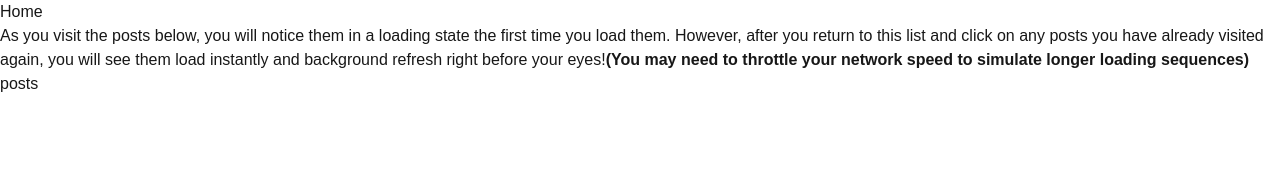
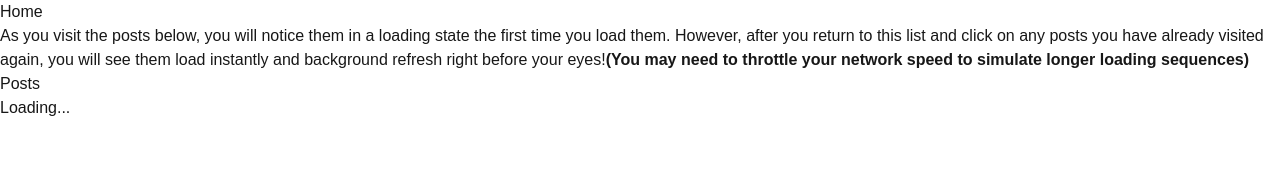
Before and after one commit to mgomesdev/tanstack-query-react-query, a Next.js app: page /react-basic in a window 1280 px wide. Shown: the top 170 px of the page. Built offline with nearby package versions, Linux system fonts and the light colour scheme.

Commit message:
test: anotando proximos passos

```diff
--- a/src/app/react-basic/components/Post.tsx
+++ b/src/app/react-basic/components/Post.tsx
@@ -1,3 +1,5 @@
+"use client";
+
 import { usePost } from "../hooks/usePost";
 
 export interface PostProps {
@@ -22,9 +24,9 @@ function Post({ postID, setPostID }: PostProps) {
             <span>Error: {error.message}</span>
          ) : (
             <>
-               <h1>{data.title}</h1>
+               <h1>{data[0].title}</h1>
                <div>
-                  <p>{data.body}</p>
+                  <p>{data[0].body}</p>
                </div>
                <div>{isFetching ? "Background Updating..." : " "}</div>
             </>
--- a/src/app/react-basic/components/Posts.tsx
+++ b/src/app/react-basic/components/Posts.tsx
@@ -1,23 +1,16 @@
+"use client";
+
 import { useQueryClient } from "@tanstack/react-query";
 import React from "react";
 import PostSchema from "../schemas/PostSchema";
-
-interface UsePostsReturn {
-   status: string;
-   data: Array<PostSchema>;
-   error: {
-      message?: string;
-   };
-   isFetching: boolean;
-}
+import { usePosts } from "../hooks/usePosts";
 
 interface PostsProps {
    setPostID: React.Dispatch<React.SetStateAction<number>>;
-   usePostsTemp: UsePostsReturn;
 }
 
-async function Posts({ setPostID, usePostsTemp }: PostsProps) {
-   const { status, data, error, isFetching } = usePostsTemp;
+function Posts({ setPostID }: PostsProps) {
+   const { status, data, error, isFetching } = usePosts();
 
    return (
       <div>
@@ -32,7 +25,7 @@ async function Posts({ setPostID, usePostsTemp }: PostsProps) {
                <>
                   <div>
                      {data.map((post) => (
-                        <p key={post.title}>
+                        <p key={post.id}>
                            <Link post={post} setPostID={setPostID} label={post.title} />
                         </p>
                      ))}
--- a/src/app/react-basic/hooks/usePost.ts
+++ b/src/app/react-basic/hooks/usePost.ts
@@ -1,11 +1,15 @@
-export const usePost = (
-   postID: number
-): {
+import PostSchema from "../schemas/PostSchema";
+
+export interface UsePostReturn {
    status: string;
-   data: { id: number; title: string; body: string };
-   error: { message?: string };
+   data: Array<PostSchema>;
+   error: {
+      message?: string;
+   };
    isFetching: boolean;
-} => {
+}
+
+export const usePost = (postID: number): UsePostReturn => {
    const posts = [
       {
          id: 1,
@@ -23,7 +27,7 @@ export const usePost = (
 
    const result = {
       status: "pending",
-      data: filterPosts[0],
+      data: filterPosts,
       error: {},
       isFetching: false,
    };
--- /dev/null
+++ b/src/app/react-basic/hooks/usePosts.ts
@@ -0,0 +1,25 @@
+import { UsePostReturn } from "../schemas/PostSchema";
+
+export const usePosts = (): UsePostReturn => {
+   const posts = [
+      {
+         id: 1,
+         title: "title1",
+         body: "body1",
+      },
+      {
+         id: 2,
+         title: "title2",
+         body: "body2",
+      },
+   ];
+
+   const result = {
+      status: "pending",
+      data: posts,
+      error: {},
+      isFetching: false,
+   };
+
+   return result;
+};
--- a/src/app/react-basic/page.tsx
+++ b/src/app/react-basic/page.tsx
@@ -1,11 +1,8 @@
+"use client";
+
 import React, { useState } from "react";
-import Post, { PostProps } from "./components/Post";
-
-interface PostsProps extends Pick<PostProps, "setPostID"> {}
-
-const Posts: React.FC<PostsProps> = ({ setPostID }) => {
-   return <div data-testid="posts-list">posts</div>;
-};
+import Post from "./components/Post";
+import Posts from "./components/Posts";
 
 function PageReactBasic() {
    const [postID, setPostID] = useState(-1);
```
Also changed, not shown: src/app/react-basic/schemas/PostSchema.ts (+9 -0 lines), 2 other files (tests, documents, lock files or other folders).
